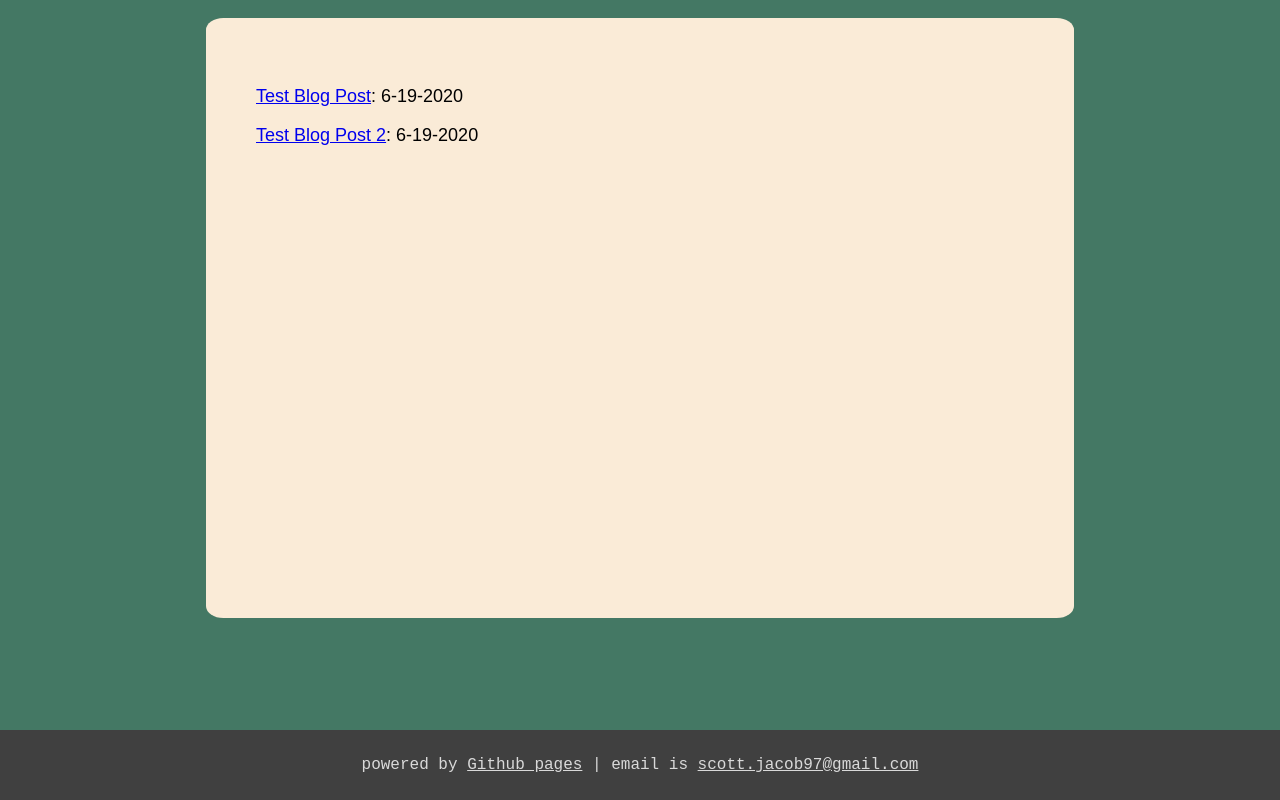
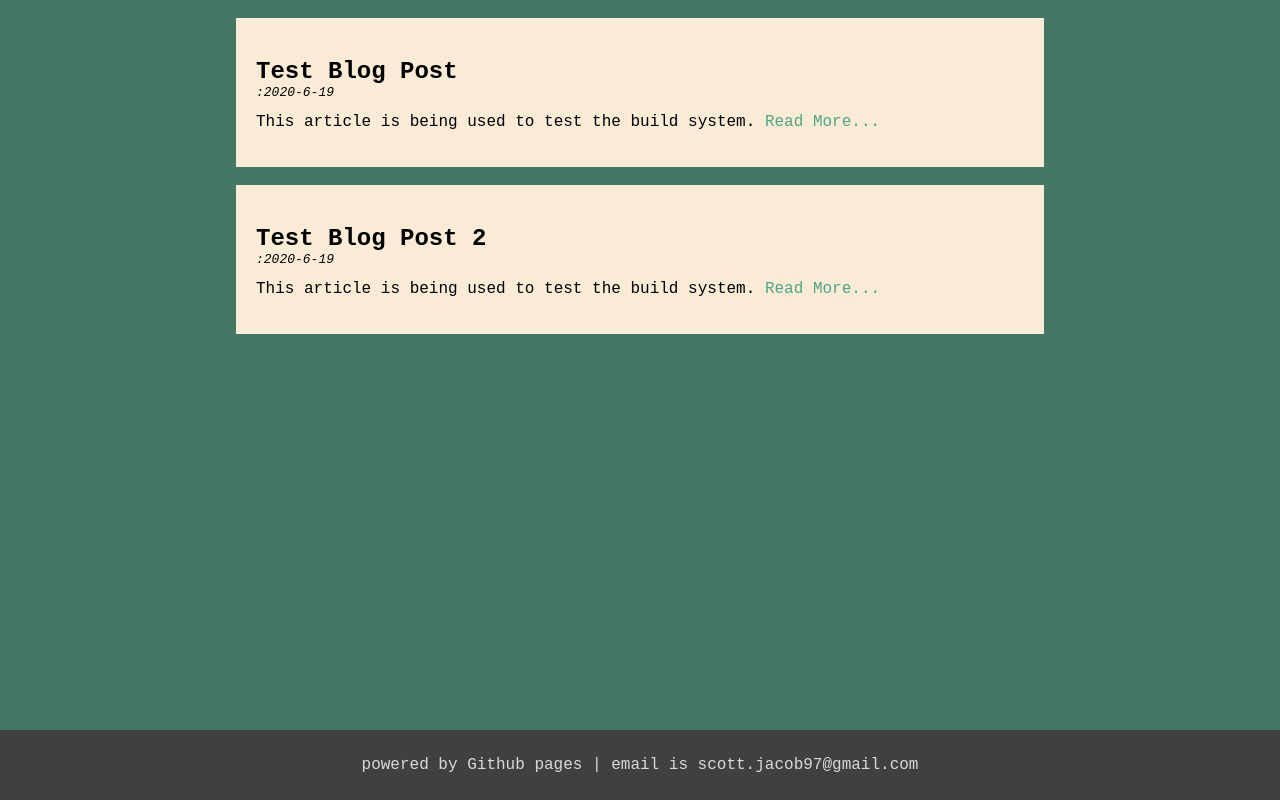
Before and after one commit to ece-jacob-scott/jacobbscott.dev, a website: page blogs/index.html in a window 1280 px wide. Drawn offline with Linux system fonts and the light colour scheme.

Commit message:
Builds blog index page with nice styling

```diff
--- a/blogs/index.html
+++ b/blogs/index.html
@@ -18,14 +18,34 @@
   <body>
     <br />
     <main>
-      <section id="blog_content">
 
-    <p><a href="/blogs/2020/test_blog_post-3f73424c930fb5b3d217b5ddf50a730e.html">Test Blog Post</a>: 6-19-2020</p>
+  <section class="index-element">
+  <h1 class="blog-title"><a
+    href="/blogs/2020/test_blog_post-3f73424c930fb5b3d217b5ddf50a730e.html">
+    Test Blog Post</a></h1>
+  <p class="under-title">
+    :2020-6-19
+  </p>
+  <p class="blog-description">This article is being used to test the build system.
+    <a href="/blogs/2020/test_blog_post-3f73424c930fb5b3d217b5ddf50a730e.html">Read More...</a>
+  </p>
+</section>
+<br/>
 
 
-    <p><a href="/blogs/2020/test_blog_post_2-3f73424c930fb5b3d217b5ddf50a730e.html">Test Blog Post 2</a>: 6-19-2020</p>
+  <section class="index-element">
+  <h1 class="blog-title"><a
+    href="/blogs/2020/test_blog_post_2-3f73424c930fb5b3d217b5ddf50a730e.html">
+    Test Blog Post 2</a></h1>
+  <p class="under-title">
+    :2020-6-19
+  </p>
+  <p class="blog-description">This article is being used to test the build system.
+    <a href="/blogs/2020/test_blog_post_2-3f73424c930fb5b3d217b5ddf50a730e.html">Read More...</a>
+  </p>
+</section>
+<br/>
 
-      </section>
     </main>
     <footer id="footer-sec">
       <p>
--- a/css/blog_styles.css
+++ b/css/blog_styles.css
@@ -12,3 +12,48 @@
   padding: 50px 50px;
   border-radius: 2%;
 }
+
+.index-element {
+  background-color: antiquewhite;
+  margin-left: auto;
+  margin-right: auto;
+  width: 60%;
+  color: black;
+  padding: 20px 20px;
+}
+
+a {
+  color: #50a584;
+  text-decoration: none;
+}
+
+a:hover {
+  color: #68ebb9;
+  cursor: pointer;
+}
+
+.blog-title {
+  margin-bottom: 0px;
+  font-family: "Courier New", Courier, monospace;
+}
+
+.blog-title a {
+  text-decoration: none;
+  color: black;
+}
+
+.blog-title a:hover {
+  color: #68ebb9;
+  cursor: pointer;
+}
+
+.under-title {
+  margin-top: 0px;
+  font-size: small;
+  font-style: italic;
+}
+
+.blog-description {
+  margin-top: 0px;
+  font-size: medium;
+}
```
Also changed, not shown: rollup-plugin-blog-compiler.js (+16 -4 lines), templates/blog_home.html (+1 -3 lines).
